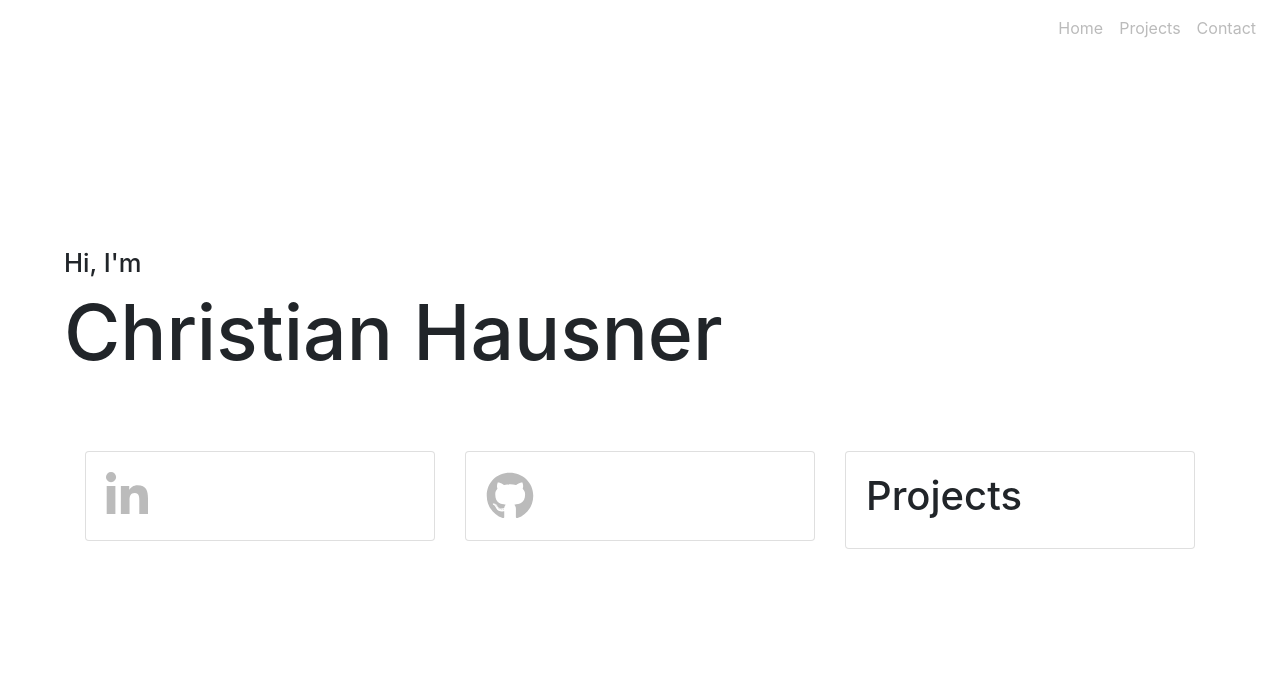
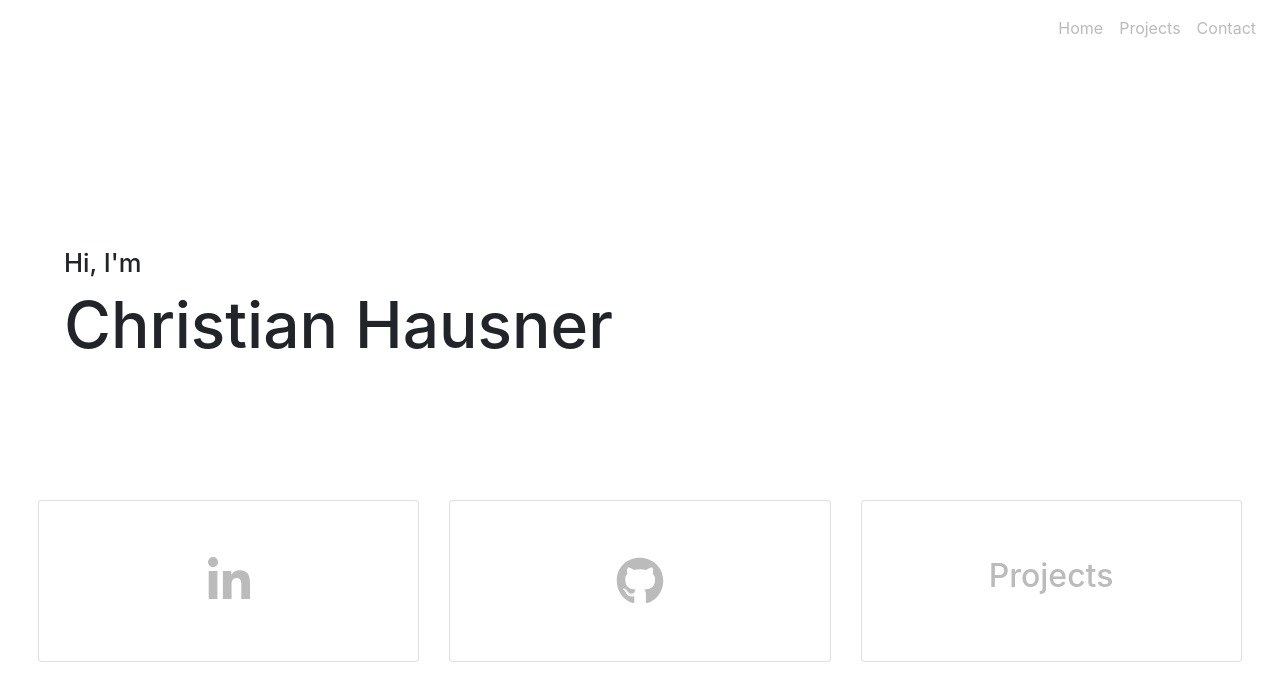
Before and after one commit to chrishausner/personal-website, a React (Create React App) app: page / in a window 1280 px wide. Shown: the top 700 px of the page. Built offline with nearby package versions, Linux system fonts and the light colour scheme.

Commit message:
added projects page and finished linkedcards

```diff
--- a/src/App.js
+++ b/src/App.js
@@ -2,22 +2,24 @@ import React, { Component } from 'react'
 import { BrowserRouter as Router, Route, Switch } from 'react-router-dom';
 import './index.css';
 import 'bootstrap/dist/css/bootstrap.min.css';
-import { Home } from './Home';
+import { NameBanner } from './NameBanner';
 import { NoMatch } from './NoMatch';
+import { Projects } from './components/Projects';
 import { Layout } from './components/Layout';
 import { NavigationBar } from './components/NavigationBar';
-import { LinkedCards } from './LinkedCards';
+import { LinkedCards } from './components/LinkedCards';
 
 class App extends Component {
   render() {
     return (
       <React.Fragment>
         <NavigationBar />
-        <Home />
+        <NameBanner />
         <Layout>
           <Router>
             <Switch>
               <Route exact path="/" component={LinkedCards} />
+              <Route path ="/projects" component={Projects} />
               <Route component={NoMatch} />
             </Switch>
           </Router>
--- a/src/Home.js
+++ b/src/NameBanner.js
@@ -1,23 +1,23 @@
 import React from 'react';
 import styled from 'styled-components';
 
-const Wrapper = styled.section`
+const Styles = styled.div`
   padding-top: 15vw;
   padding-left: 5vw;
   padding-bottom: 5vw;
 `;
 
 const Title = styled.h1`
-  font-size: 6vw;
+  font-size: clamp(4rem, 3vw, 5vw);
 `;
 
 const SubTitle = styled.h6`
   font-size: 2vw;
 `;
 
-export const Home = () => (
-  <Wrapper>
+export const NameBanner = () => (
+  <Styles>
     <SubTitle>Hi, I'm</SubTitle>
     <Title>Christian Hausner</Title>
-  </Wrapper>
+  </Styles>
 )
--- a/src/components/Layout.js
+++ b/src/components/Layout.js
@@ -1,8 +1,7 @@
 import React from 'react';
-import Container from 'react-bootstrap/Container';
 
 export const Layout = (props) => (
-    <Container>
+    <React.Fragment>
         {props.children}
-    </Container>
+    </React.Fragment>
 )
--- a/src/LinkedCards.js
+++ b/src/components/LinkedCards.js
@@ -9,11 +9,8 @@ const Icon = styled(FontAwesomeIcon)`
     font-size: 3rem;
 `;
 
-const Styles = styled.div`
-    .h1 {
-        font-size: 2rem;
-    }
-
+const Title = styled.h1`
+    font-size: clamp(1rem,2rem,3rem);
     .card-link {
         color: #bbb;
 
@@ -23,27 +20,50 @@ const Styles = styled.div`
       }
 `;
 
+const Styles = styled.div`
+    padding-left: 3vw;
+    padding-right: 3vw;
+
+    .card-link {
+        color: #bbb;
+
+        &:hover {
+          color: black;
+        }
+      }
+    .card-body {
+        display: flexbox;
+        height: 20vh;
+        justify-content: center;
+        align-items: center;
+    }
+
+    .card {
+        margin-top: 5vw;
+    }
+`;
+
 export const LinkedCards  = () => (
     <Styles>
         <Row>
             <div class="col-sm-4">
                 <Card>
                     <Card.Body>
-                        <Card.Link><Icon href="/" icon={faLinkedinIn} /></Card.Link>
+                        <Card.Link href="https://www.linkedin.com/in/hausner-christian/"><Icon icon={faLinkedinIn}/></Card.Link>
                     </Card.Body>
                 </Card>
             </div>
             <div class="col-sm-4">
                 <Card>
                     <Card.Body>
-                        <Card.Link><Icon icon={faGithub}/></Card.Link>
+                        <Card.Link href="https://github.com/chrishausner"><Icon icon={faGithub}/></Card.Link>
                     </Card.Body>
                 </Card>
             </div>
             <div class="col-sm-4">
                 <Card>
                     <Card.Body>
-                        <h1>Projects</h1>
+                        <Card.Link href="/projects"><Title>Projects</Title></Card.Link>
                     </Card.Body>
                 </Card>
             </div>
--- a/src/components/NavigationBar.js
+++ b/src/components/NavigationBar.js
@@ -17,9 +17,10 @@ export const NavigationBar  = () => (
   <Styles>
     <Navbar expand="md">
       <Nav className="ml-auto">
+        <Navbar.Toggle aria-controls="basic-navbar-nav"/>
         <Navbar.Collapse id="navbarNav">
           <Nav.Item><Nav.Link href="/">Home</Nav.Link></Nav.Item>
-          <Nav.Item><Nav.Link href="/">Projects</Nav.Link></Nav.Item>
+          <Nav.Item><Nav.Link href="/projects">Projects</Nav.Link></Nav.Item>
           <Nav.Item><Nav.Link href="/">Contact</Nav.Link></Nav.Item>
         </Navbar.Collapse>
       </Nav>
--- /dev/null
+++ b/src/components/Projects.js
@@ -0,0 +1,19 @@
+import React from 'react';
+import styled from 'styled-components';
+
+const Styles = styled.div`
+    padding-top: 2vw;
+    padding-left: 5vw;
+    padding-bottom: 5vw;
+`;
+
+const Title = styled.h1`
+    font-size: 2rem;
+`;
+
+export const Projects = () => (
+    <Styles>
+        <Title>These are my projects</Title>
+        <p>This part of the site is still under production</p>
+    </Styles>
+)
```
